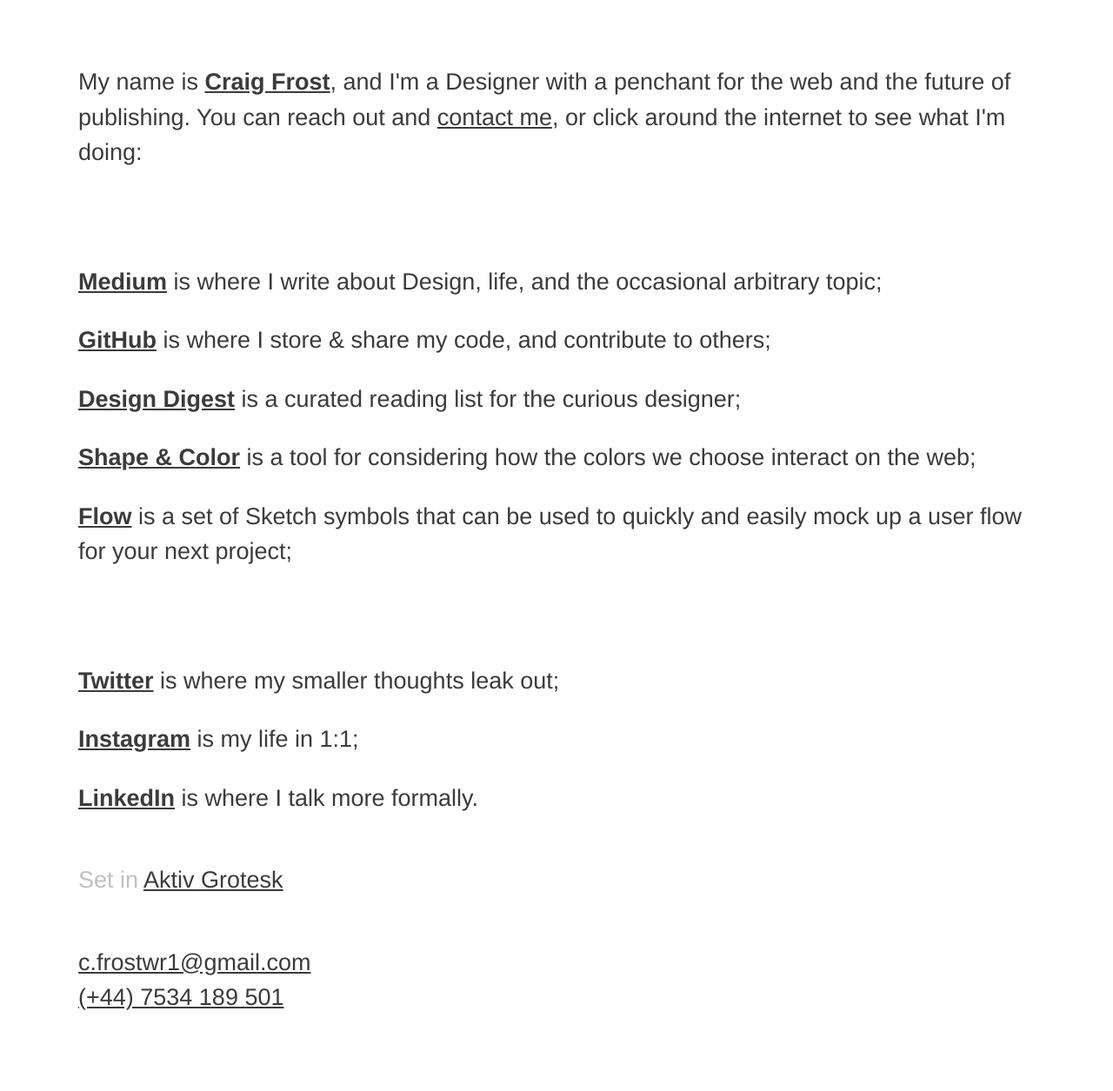
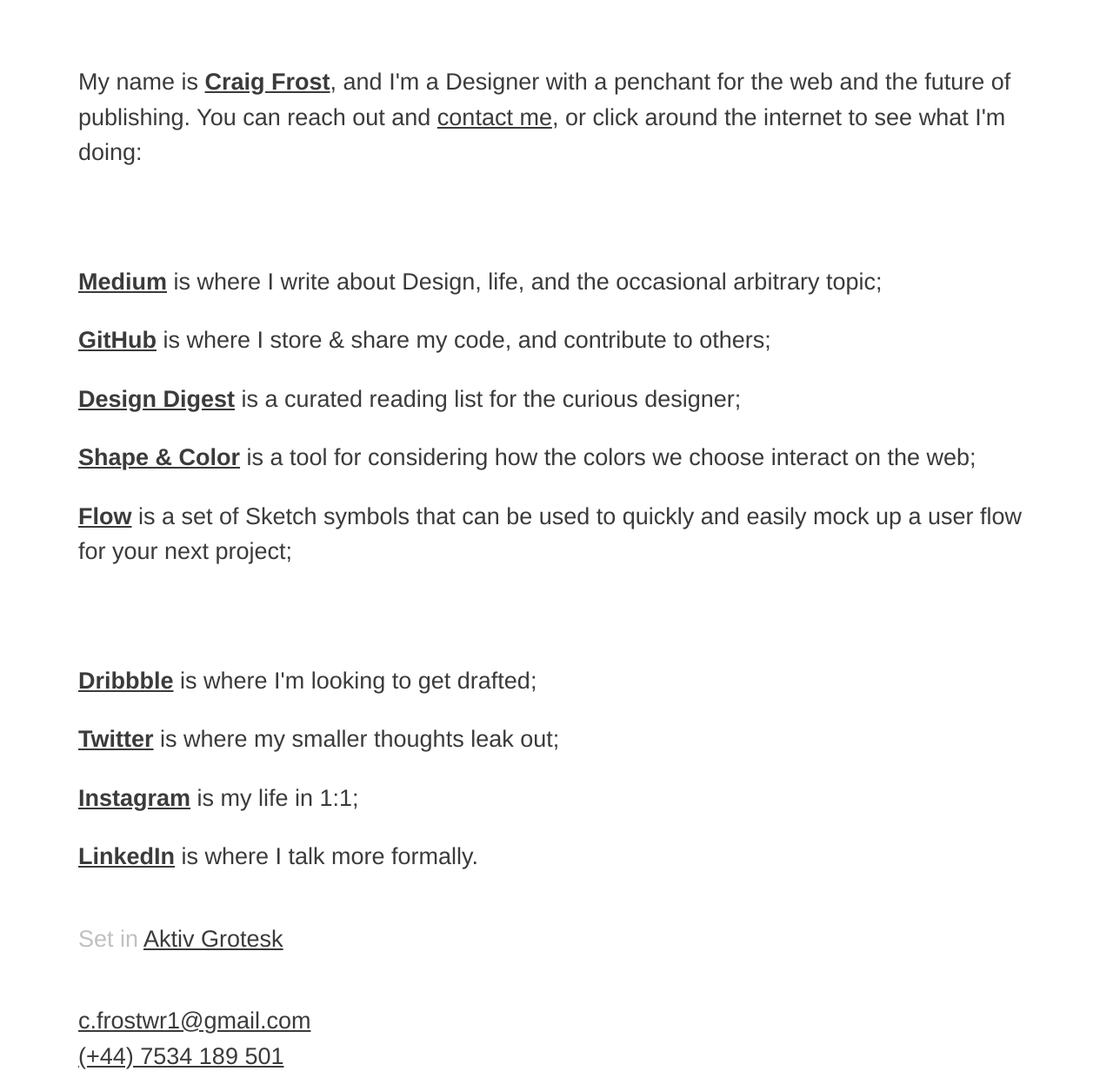
Before and after one commit to craigthomasfrost/cfdesigner.github.io, a Jekyll site: the page built from index.html, in a window 1280 px wide. Shown: the whole page at 87% size. Built offline with Jekyll 4.4.1, drawn with Linux system fonts in a browser that asks for light colours; before the commit the page ends 1188 px from its top, so only the background shows below that.

Commit message:
Add Dribble link, remove target=blank.

```diff
--- a/index.html
+++ b/index.html
@@ -27,7 +27,7 @@
 
                     <p class="description--portfolio">
 
-                    <a href="https://medium.com/@CF_Designer" target="_blank" class="link--portfolio">Medium</a> is where I write about Design, life, and the occasional arbitrary topic;
+                    <a href="https://medium.com/@CF_Designer" class="link--portfolio">Medium</a> is where I write about Design, life, and the occasional arbitrary topic;
 
                     </p>
 
@@ -37,7 +37,7 @@
 
                     <p class="description--portfolio">
 
-                    <a href="https://github.com/cfdesigner" target="_blank" class="link--portfolio">GitHub</a> is where I store &amp; share my code, and contribute to others;
+                    <a href="https://github.com/cfdesigner" class="link--portfolio">GitHub</a> is where I store &amp; share my code, and contribute to others;
 
                     </p>
 
@@ -47,7 +47,7 @@
 
                     <p class="description--portfolio">
 
-                    <a href="http://design-digest.co" target="_blank" class="link--portfolio">Design Digest</a> is a curated reading list for the curious designer;
+                    <a href="http://design-digest.co" class="link--portfolio">Design Digest</a> is a curated reading list for the curious designer;
 
                     </p>
 
@@ -57,7 +57,7 @@
 
                     <p class="description--portfolio">
 
-                    <a href="http://craigfro.st/shapeandcolor/" target="_blank" class="link--portfolio">Shape &amp; Color</a> is a tool for considering how the colors we choose interact on the web;
+                    <a href="http://craigfro.st/shapeandcolor/" class="link--portfolio">Shape &amp; Color</a> is a tool for considering how the colors we choose interact on the web;
 
                     </p>
 
@@ -67,7 +67,7 @@
 
                     <p class="description--portfolio">
 
-                    <a href="http://craigfro.st/flow/" target="_blank" class="link--portfolio">Flow</a> is a set of Sketch symbols that can be used to quickly and easily mock up a user flow for your next project;
+                    <a href="http://craigfro.st/flow/" class="link--portfolio">Flow</a> is a set of Sketch symbols that can be used to quickly and easily mock up a user flow for your next project;
 
                     </p>
 
@@ -77,11 +77,11 @@
 
             <ul class="ul--social">
 
-                <li class="li--social">
+              <li class="li--social">
 
                     <p class="description--social">
 
-                    <a href="https://twitter.com/_ctfd_uk" target="_blank" class="link--social">Twitter</a> is where my smaller thoughts leak out;
+                    <a href="https://dribbble.com/_ctfd" class="link--social">Dribbble</a> is where I'm looking to get drafted;
 
                     </p>
 
@@ -91,7 +91,7 @@
 
                     <p class="description--social">
 
-                    <a href="http://instagram.com/_ctfd" target="_blank" class="link--social">Instagram</a> is my life in 1:1;
+                    <a href="https://twitter.com/_ctfd_uk" class="link--social">Twitter</a> is where my smaller thoughts leak out;
 
                     </p>
 
@@ -101,7 +101,17 @@
 
                     <p class="description--social">
 
-                    <a href="http://uk.linkedin.com/in/craigtfrost" target="_blank" class="link--social">LinkedIn</a> is where I talk more formally.
+                    <a href="http://instagram.com/_ctfd" class="link--social">Instagram</a> is my life in 1:1;
+
+                    </p>
+
+                </li>
+
+                <li class="li--social">
+
+                    <p class="description--social">
+
+                    <a href="http://uk.linkedin.com/in/craigtfrost" class="link--social">LinkedIn</a> is where I talk more formally.
 
                     </p>
 
```
